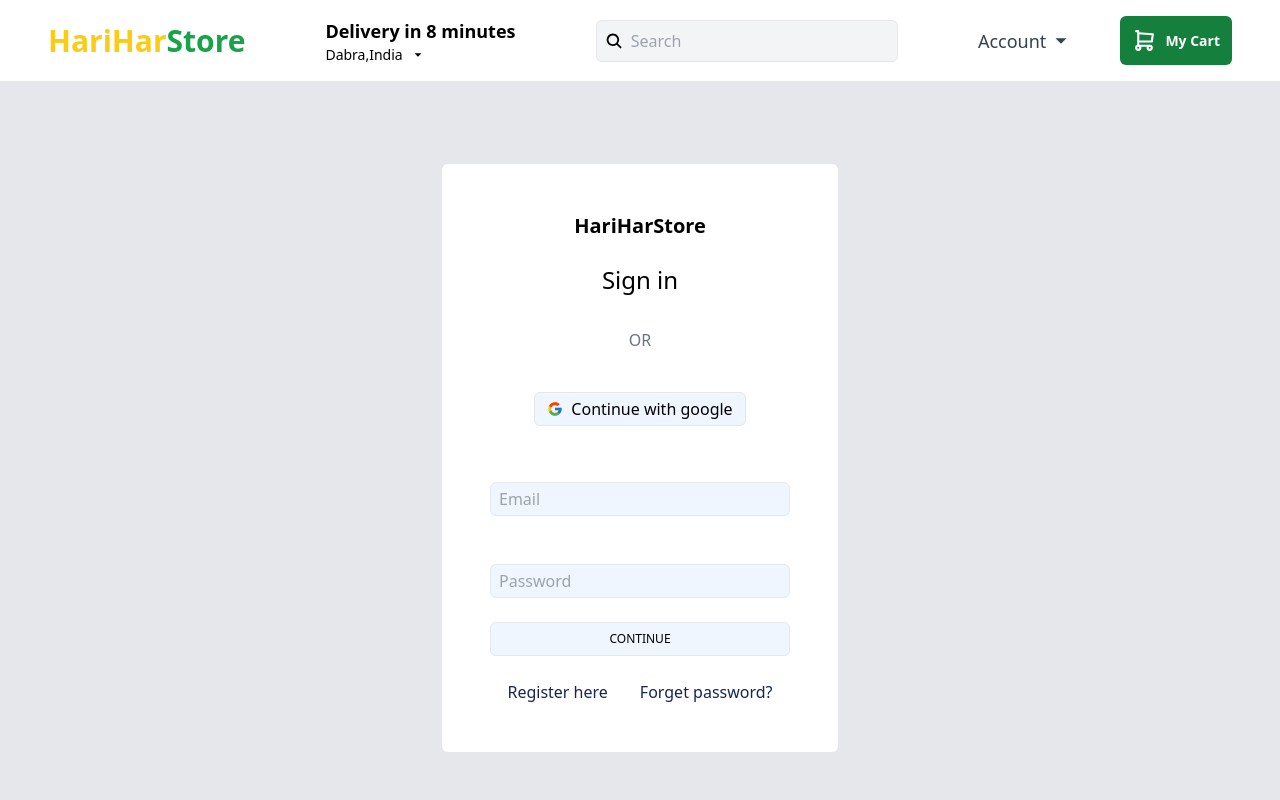
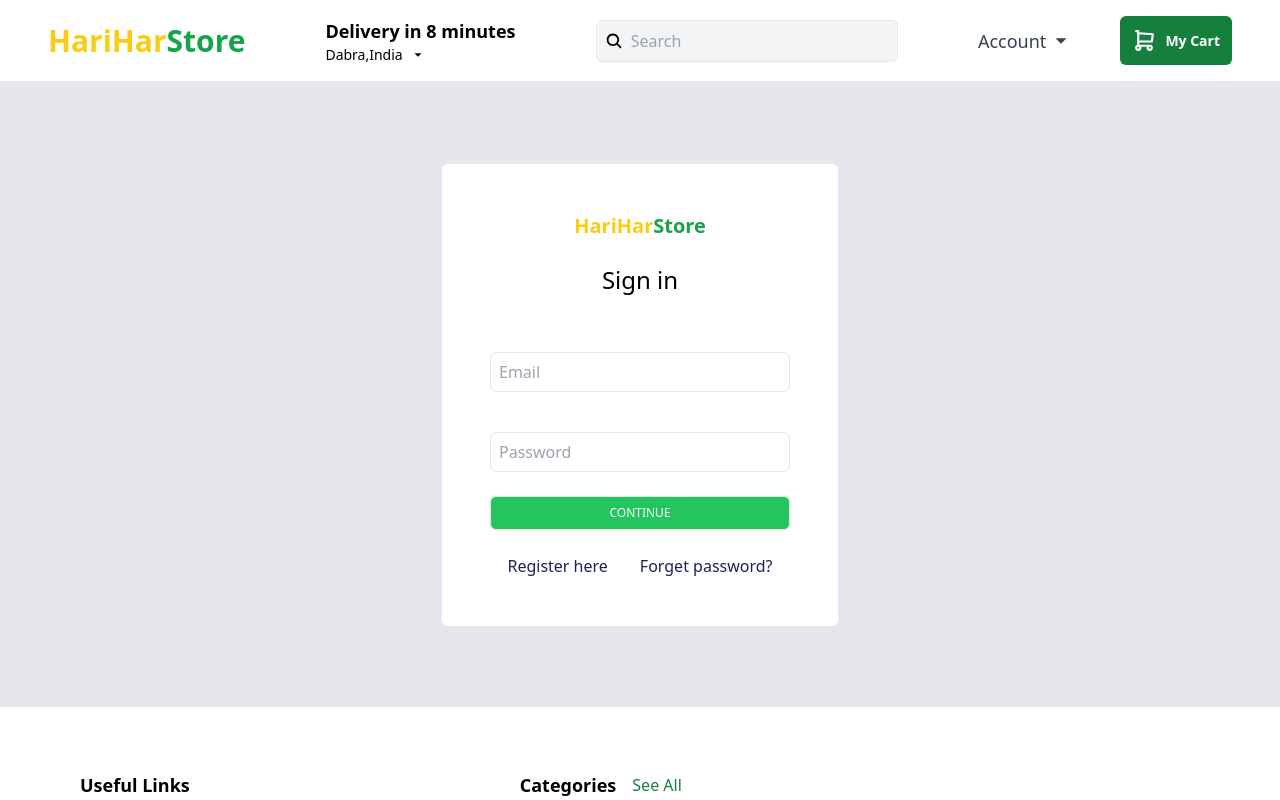
Before and after one commit to snetagupta/E-commerce, a React (Vite) app: page /login in a window 1280 px wide. Shown: the top 800 px of the page. Built offline with nearby package versions, Linux system fonts and the light colour scheme.

Commit message:
update register and login

```diff
--- a/src/components/CustomInput.jsx
+++ b/src/components/CustomInput.jsx
@@ -10,7 +10,8 @@
 }) => {
   return (
     <div className="flex flex-col gap-2">
-      <label>{label}</label>
+
+    {label && <label>{label}</label>}
       <input
         type={type}
         placeholder={placeholder}
--- a/src/pages/LogIn.jsx
+++ b/src/pages/LogIn.jsx
@@ -1,35 +1,47 @@
+import { useState } from "react";
 import { FcGoogle } from "react-icons/fc";
+import CustomInput from "../components/CustomInput";
 
 const LogIn = () => {
+  const[logInData,setLogInData] = useState({
+    email:"",
+    password:"",
+  })
+  const handleChange=(e) =>{
+    const{name,value} = e.target;
+    setLogInData({...logInData,[name]:value})
+  }
+  const handleSubmit =(e)=>{
+   e.preventDefault();
+   console.log(logInData)
+  }
   return (
     <>
       <div className="bg-gray-200 p-20 flex justify-center border">
         <div className="bg-white flex flex-col items-center gap-6 max-w-fit p-12 rounded-md">
-          <p className="text-xl font-semibold">HariHarStore</p>
+          <p className="text-xl font-semibold text-yellow-400">HariHar<span className="text-green-600">Store</span></p>
           <p className="text-2xl">Sign in</p>
-          <div class="relative flex items-center py-2">
-            <div class="flex-grow border-t border-black"></div>
-            <span class="flex-shrink mx-4 mb-2 text-gray-500">OR</span>
-            <div class="flex-grow border-t border-black"></div>
-          </div>
-          <button className="border bg-blue-50 rounded-md flex items-center gap-2 px-3 py-1 mt-0">
-            <FcGoogle />
-            Continue with google
-          </button>
 
-          <div className="flex flex-col gap-12 mt-8">
-            <input
+
+          <div className="flex flex-col gap-10 mt-8">
+            <CustomInput
               type="email"
               placeholder="Email"
-              className="border bg-blue-50 w-[300px] py-1 px-2 rounded-md"
+              name="email"
+              value={logInData.email}
+               className="w-[300px] "
+               onChange={handleChange}
             />
-            <input
+            <CustomInput
               type="password"
               placeholder="Password"
-              className="border bg-blue-50 w-[300px] py-1 px-2 rounded-md"
+              name="password"
+              value={logInData.password}
+              className=" w-[300px] "
+              onChange={handleChange}
             />
           </div>
-          <button className="border bg-blue-50 w-[300px] py-2 px-2 rounded-md text-xs">
+          <button className="border bg-green-500 text-white w-[300px] py-2 px-2 rounded-md text-xs" onClick={handleSubmit} >
             CONTINUE
           </button>
           <div className="flex gap-8">
--- a/src/pages/Register.jsx
+++ b/src/pages/Register.jsx
@@ -1,27 +1,77 @@
 import { Link } from "react-router-dom";
+import CustomInput from "../components/CustomInput";
+import { useState } from "react";
 
 const Register = () => {
+  const [registerData, setRegisterData] = useState({
+    name: "",
+    email: "",
+    password: "",
+    repeatPassword: "",
+  });
+
+  const handleChange = (e) => {
+    const { name, value } = e.target;
+    setRegisterData({ ...registerData, [name]: value });
+  };
+  const handleRegister = (e) => {
+    e.preventDefault();
+    console.log(registerData);
+  };
   return (
     <>
       <div className="bg-gray-200 flex justify-center h-screen p-14">
         <div className="bg-white p-12 h-fit flex flex-col gap-8 rounded-md">
           <p className="text-center font-bold text-3xl">Create Account</p>
           <div className="w-[350px]">
-            <input type="text" placeholder="Name" className="w-full border p-1" />
+            <CustomInput
+              placeholder="Name"
+              className="w-full"
+              name="name"
+              value={registerData.name}
+              onChange={handleChange}
+            />
           </div>
           <div>
-            <input type="email" placeholder="Email"  className="w-full border p-1"/>
+            <CustomInput
+              type="email"
+              placeholder="Email"
+              className="w-full"
+              name="email"
+              value={registerData.email}
+              onChange={handleChange}
+            />
           </div>
           <div>
-            <input type="password" placeholder="Password" className="w-full border p-1" />
+            <CustomInput
+              type="password"
+              placeholder="Password"
+              className="w-full "
+              name="password"
+              value={registerData.password}
+              onChange={handleChange}
+            />
           </div>
           <div>
-            <input type="text" placeholder="Repeat Password" className="w-full border p-1" />
+            <CustomInput
+              placeholder="Repeat Password"
+              className="w-full"
+              name="repeatPassword"
+              value={registerData.repeatPassword}
+              onChange={handleChange}
+            />
           </div>
-          <button className="text-center border bg-green-600 text-white rounded-md py-1 ">Register</button>
+          <button
+            className="text-center border bg-green-600 text-white rounded-md py-1 "
+            onClick={handleRegister}
+          >
+            Register
+          </button>
           <div className="flex justify-center mt-8">
             <p className="">Have already an account?</p>
-            <Link to="/login" className="font-bold">Login here</Link>
+            <Link to="/login" className="font-bold">
+              Login here
+            </Link>
           </div>
         </div>
       </div>
```
